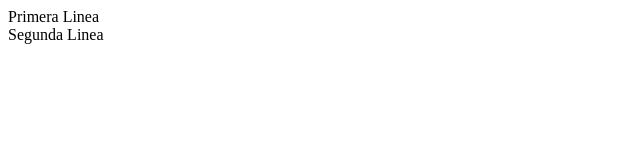
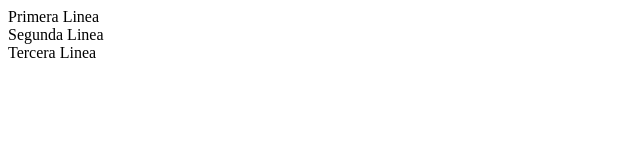
Before and after one commit to Voltrez/Portafolio-Personal, a plain HTML site: page index.html in a window 1280 px wide. Shown: the whole page, without its empty margins (0-640 px from the left). Drawn offline with Linux system fonts and the light colour scheme.

Commit message:
tercer commit

```diff
--- a/index.html
+++ b/index.html
@@ -8,5 +8,6 @@
 <body>
     <div>Primera Linea</div>
     <div>Segunda Linea</div>
+    <div>Tercera Linea</div>
 </body>
 </html>
```
